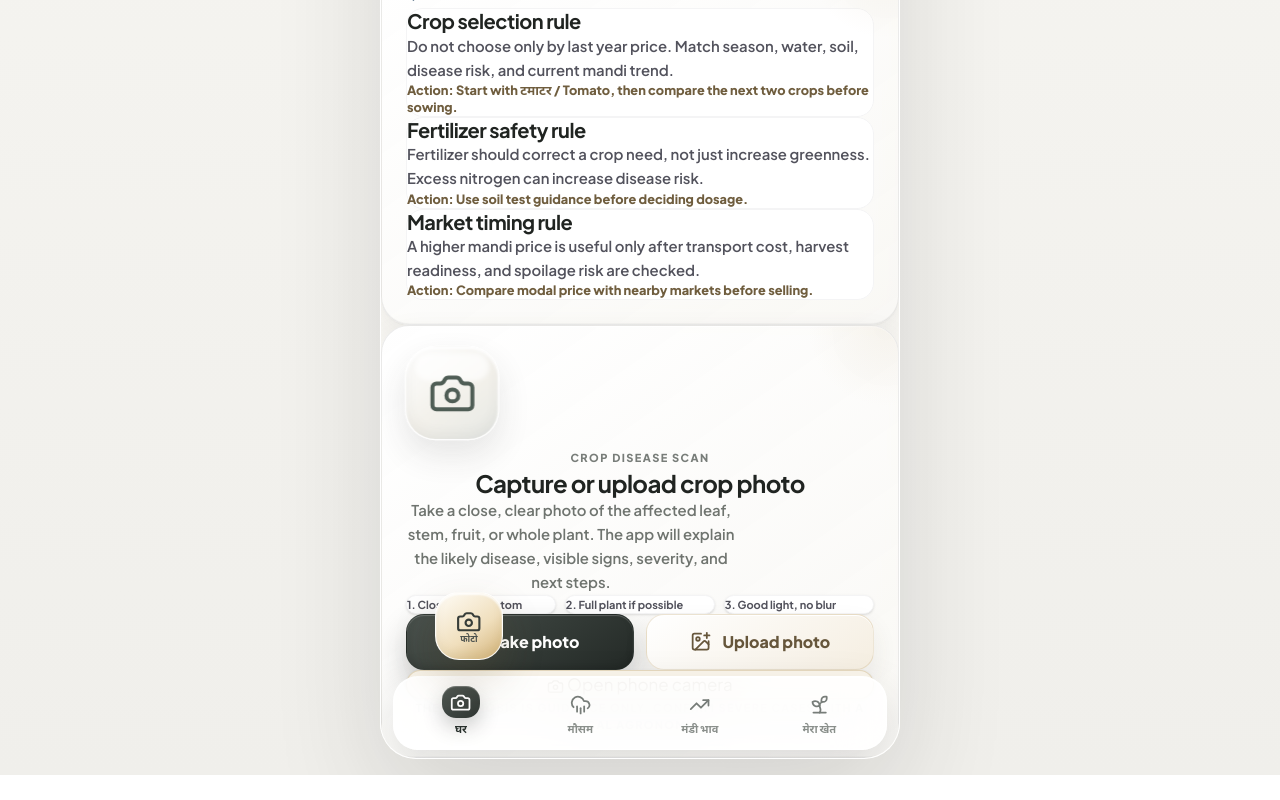
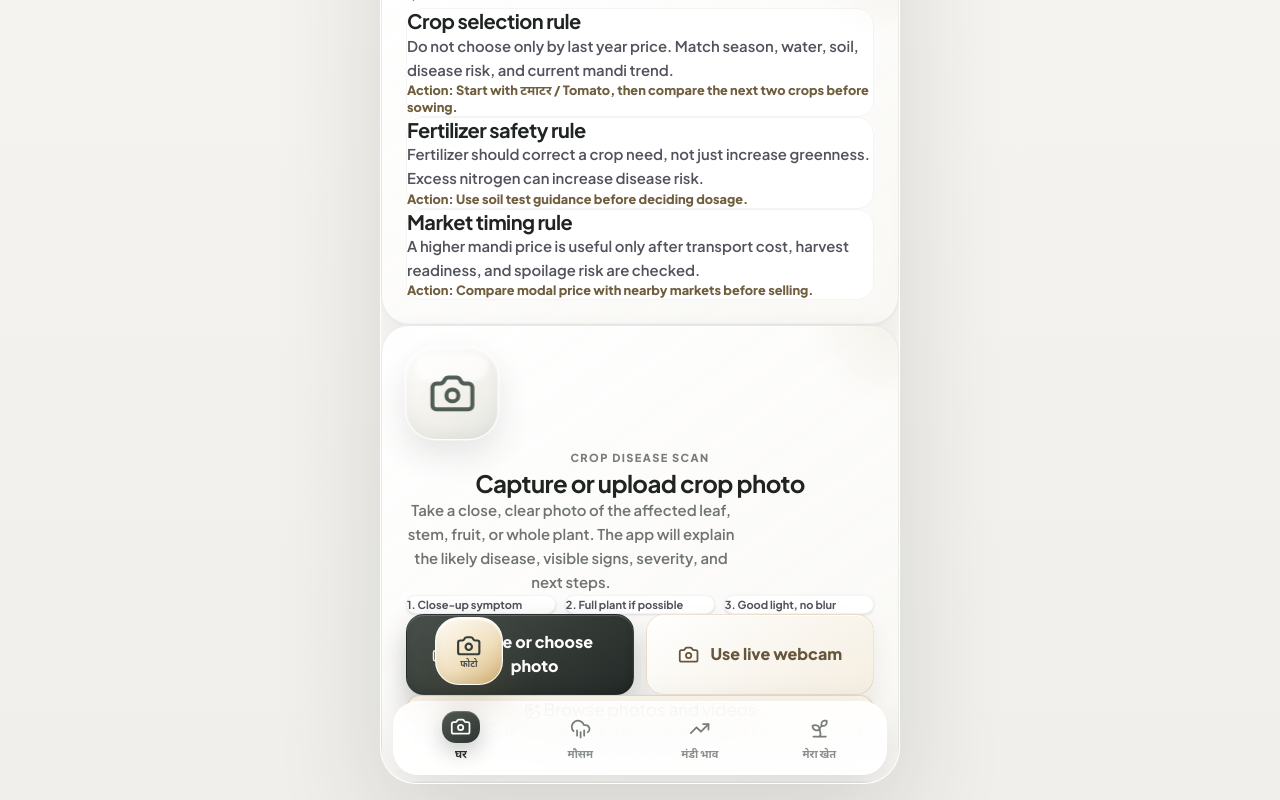
Before and after one commit to ashu27198mastud-design/AIFarming, a Next.js app: page / in a window 1280 px wide. Shown: the part 1703-2503 px from the top of the page. Before the commit the page ends 2478 px from the top, so only its background shows below. Built offline with nearby package versions, Linux system fonts and the light colour scheme; no server answers.

Commit message:
Add reliable camera and webcam fallbacks

```diff
--- a/src/components/CameraCapture.tsx
+++ b/src/components/CameraCapture.tsx
@@ -544,7 +544,7 @@ const CameraCapture = forwardRef<CameraCaptureHandle, Props>(function CameraCapt
   return (
     <div className="m3-card border-dashed p-7 text-center">
       {hiddenInputs}
-      <button type="button" onClick={() => void startCamera()} disabled={disabled || preparing} className="camera-launch-orb animate-camera-pulse mx-auto mb-5" aria-label={t.takePhoto}>
+      <button type="button" onClick={openDeviceCamera} disabled={disabled || preparing} className="camera-launch-orb animate-camera-pulse mx-auto mb-5" aria-label={t.takePhoto}>
         <Camera className="relative z-10 h-11 w-11" />
       </button>
       <span className="section-kicker mb-2">Crop disease scan</span>
@@ -558,16 +558,16 @@ const CameraCapture = forwardRef<CameraCaptureHandle, Props>(function CameraCapt
       </div>
 
       <div className="grid grid-cols-1 gap-3 sm:grid-cols-2">
-        <button type="button" disabled={disabled || preparing} onClick={() => void startCamera()} className="btn-m3-primary w-full">
-          <Camera className="h-5 w-5" /> {preparing ? 'Preparing...' : 'Take photo'}
+        <button type="button" disabled={disabled || preparing} onClick={openDeviceCamera} className="btn-m3-primary w-full">
+          <Camera className="h-5 w-5" /> {preparing ? 'Preparing...' : 'Take or choose photo'}
         </button>
-        <button type="button" disabled={disabled || preparing} onClick={() => galleryInputRef.current?.click()} className="btn-m3-secondary w-full">
-          {preparing ? <Upload className="h-5 w-5 animate-pulse" /> : <ImagePlus className="h-5 w-5" />} Upload photo
+        <button type="button" disabled={disabled || preparing} onClick={() => void startCamera()} className="btn-m3-secondary w-full">
+          {preparing ? <Upload className="h-5 w-5 animate-pulse" /> : <Camera className="h-5 w-5" />} Use live webcam
         </button>
       </div>
 
-      <button type="button" onClick={openDeviceCamera} disabled={disabled || preparing} className="mt-3 w-full rounded-2xl border border-[#C9AE7B]/40 bg-[#FBF6EC] px-4 py-3 text-sm font-extrabold text-[#5B4B32] shadow-sm">
-        <Camera className="mr-2 inline h-4 w-4" /> Open phone camera
+      <button type="button" disabled={disabled || preparing} onClick={() => galleryInputRef.current?.click()} className="mt-3 w-full rounded-2xl border border-[#C9AE7B]/40 bg-[#FBF6EC] px-4 py-3 text-sm font-extrabold text-[#5B4B32] shadow-sm">
+        <ImagePlus className="mr-2 inline h-4 w-4" /> Browse photos and videos
       </button>
 
       <p className="mt-4 text-[11px] font-bold uppercase tracking-[0.12em] text-zinc-400">The diagnosis is guidance only. Confirm severe cases with a local agronomist.</p>
```
